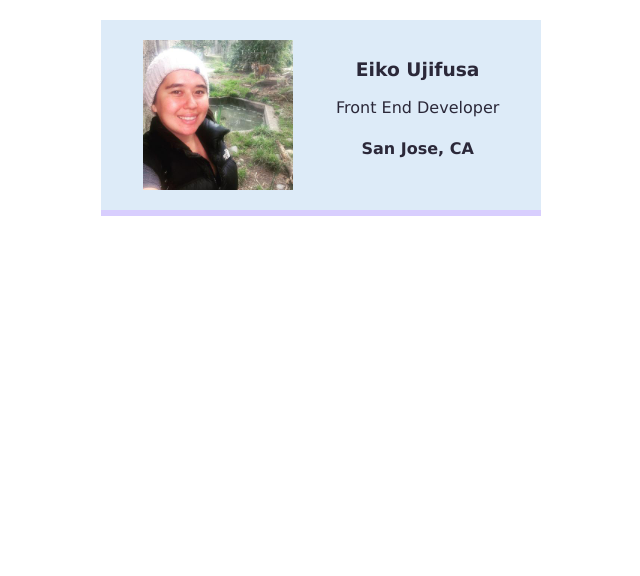
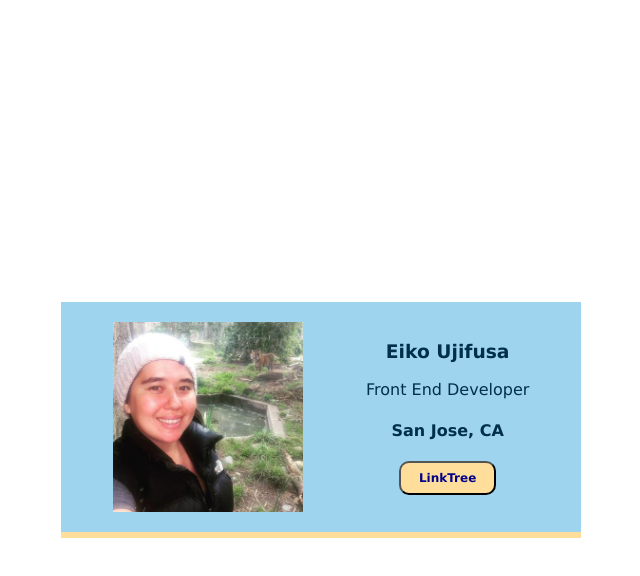
Before and after one commit to eikouji/digital-business-card, a plain HTML site: page index.html in a window 1280 px wide. Shown: the whole page, without its empty margins (319-959 px from the left). Drawn offline with Linux system fonts and the light colour scheme.

Commit message:
messed around with the colors and added a linktree button wit link

```diff
--- a/index.html
+++ b/index.html
@@ -10,15 +10,22 @@
 
     </head>
     <body>
-        <div class="card ">
+        <div class="card">
             <img
-                class="avatar "
+                class="avatar"
                 src="src/images/face-pic-me.jpg"
                 alt="Eiko, the developer of this app, smiling">
             <div class="">
                 <h3>Eiko Ujifusa</h3>
                 <p>Front End Developer</p>
                 <h4>San Jose, CA</h4>
+
+                <button class="linktree-btn"
+                id="linktree-btn">
+                    <a href="
+                    https://linktr.ee/eikouji"
+                    target="_blank">LinkTree</a>
+                </button>
             </div>
         </div>
 
--- a/src/styles.css
+++ b/src/styles.css
@@ -1,14 +1,22 @@
+* {
+    /* font */
+    font-family: Verdana, Geneva, Tahoma, sans-serif;
+}
 body {
+    display: flex;
+    min-height: 100vh;
     margin: 20px;
+    justify-content: center;
+    align-items: center;
 }
 
 .avatar {
-    width: 150px;
+    width: 190px;
 
 }
 
 .card {
-    width: 400px;
+    width: 480px;
     /* centers card in middle of page */
     margin: 0 auto;
 
@@ -18,15 +26,36 @@ body {
 
     text-align: center;
     /* colors */
-    color: #2b2839;
-    background: #ddebf8;
-    border-bottom: 6px solid #d8cefe;
-
-    /* font */
-    font-family: Verdana, Geneva, Tahoma, sans-serif;
+    color: #003049;
+    background: #9ed4ee;
+    border-bottom: 6px solid #ffdd9a;
 }
 
 .border-deco {
-    border: 3px cornflowerblue dotted;
+    border: 3px #6495ed dotted;
 
 }
+
+
+
+.linktree-btn {
+    cursor: pointer;
+    margin: 0 16px;
+    padding: 8px 18px;
+    border-radius: 10px;
+
+    font-size: 12px;
+    font-weight: bold;
+
+    background-color: #ffdd9a;
+}
+
+.linktree-btn:hover{
+    background-color: #c4c2ff;
+}
+
+
+a:link {
+    text-decoration: none;
+    color: darkblue;
+}
```
